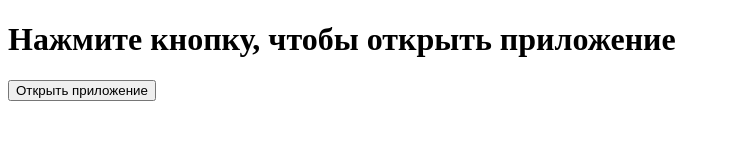
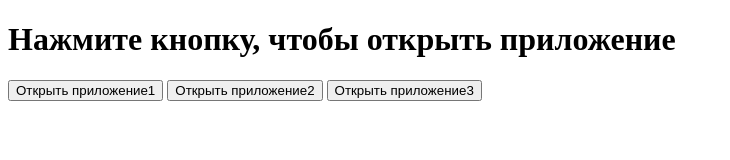
Before and after one commit to XDHighGain/testsite, a plain HTML site: page index.html in a window 1280 px wide. Shown: the whole page, without its empty margins (0-730 px from the left). Drawn offline with Linux system fonts and the light colour scheme.

Commit message:
no message

```diff
--- a/index.html
+++ b/index.html
@@ -1,29 +1,3 @@
-<!DOCTYPE html>
-<html lang="ru">
-<head>
-    <meta charset="UTF-8">
-    <meta name="viewport" content="width=device-width, initial-scale=1.0">
-    <title>Открыть приложение</title>
-</head>
-<body>
-    <h1>Нажмите кнопку, чтобы открыть приложение</h1>
-
-    <button onclick="openApp()">Открыть приложение</button>
-
-    <script>
-        function openApp() {
-            // Универсальная ссылка, которая открывает приложение
-            var universalLink = 'https://xdhighgain.github.io/link/to/app';
-
-            // Перенаправляем на Universal Link
-            window.location.href = universalLink;
-        }
-    </script>
-</body>
-</html>
-
-
-<!--
 <!DOCTYPE html>
 <html lang="ru">
 <head>
@@ -34,8 +8,8 @@
 <body>
     <h1>Нажмите кнопку, чтобы открыть приложение</h1>
     <button onclick="openApp()">Открыть приложение1</button>
-    <button onclick="openApp()">Открыть приложение2</button>
-    <button onclick="openApp()">Открыть приложение3</button>
+    <button onclick="openApp2()">Открыть приложение2</button>
+    <button onclick="openApp3()">Открыть приложение3</button>
     <script>
         function openApp() {
             var appLink = `https://redirect.appmetrica.yandex.com/serve/28928038653706999`;
@@ -56,10 +30,7 @@
 </body>
 </html>
 
-
-
-
-
+<!--
 <!DOCTYPE html>
 <html lang="ru">
 <head>
```
